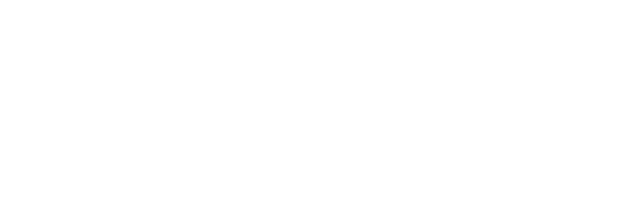
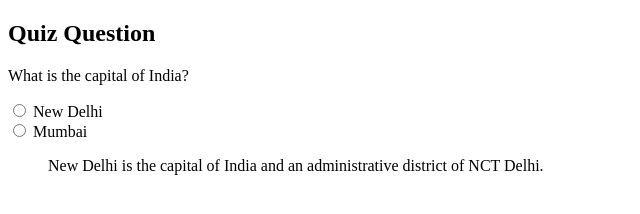
Before and after one commit to acciojob/trivia-gmuthupriya, a website: page main.html in a window 1280 px wide. Shown: the whole page, without its empty margins (0-640 px from the left). Drawn offline with Linux system fonts and the light colour scheme.

Commit message:
created a submission

```diff
--- a/main.html
+++ b/main.html
@@ -7,6 +7,21 @@
 </head>
 
 <body>
+	<h2>Quiz Question</h2>
+
+<p>What is the capital of India?</p>
+<form>
+  <label>
+    <input type="radio" name="capital" value="New Delhi"> New Delhi
+  </label><br>
+  <label>
+    <input type="radio" name="capital" value="Mumbai"> Mumbai
+  </label><br>
+</form>
+<blockquote cite="https://en.wikipedia.org/wiki/New_Delhi">
+  New Delhi is the capital of India and an administrative district of NCT Delhi.
+</blockquote>
+
 	<!-- the entire body must be written by student -->
     <script type="text/javascript" src="./script.js">
 </script>
```
